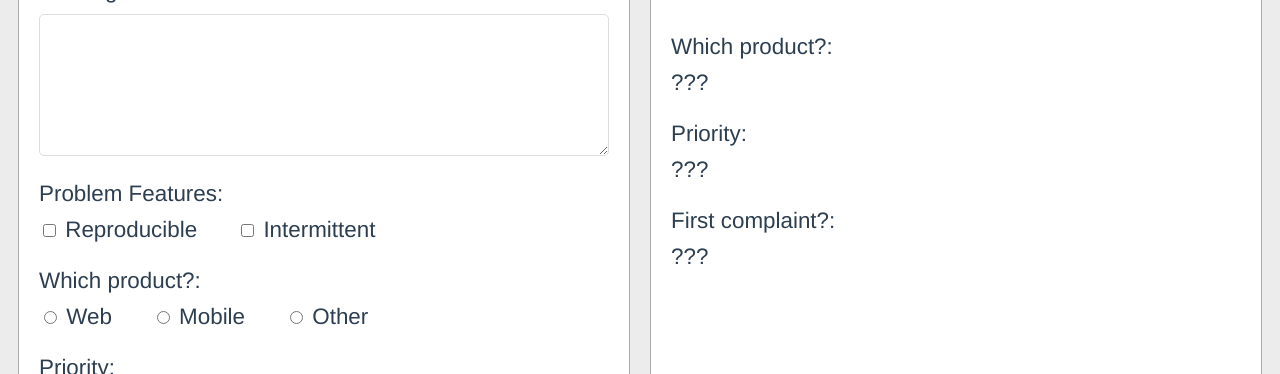
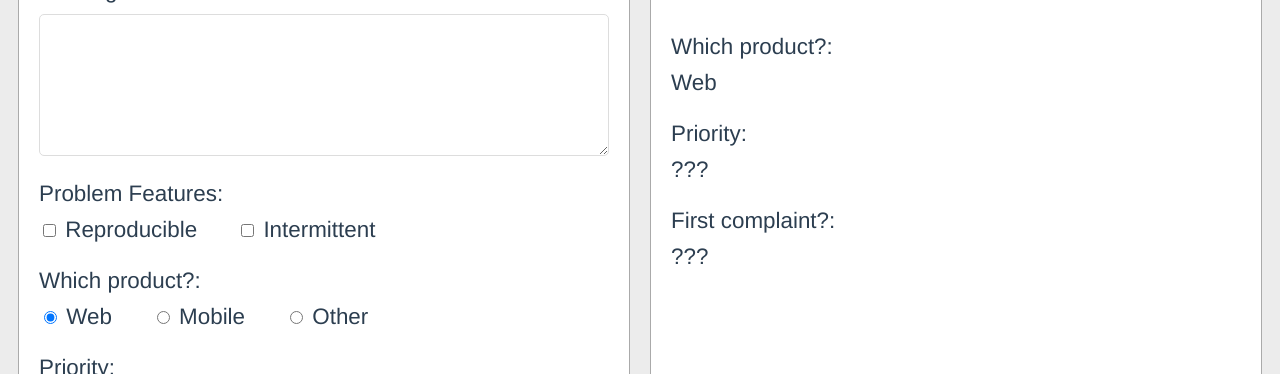
Before and after one commit to ecpieritz/complaint-form, a Vue app: page / in a window 1280 px wide. Shown: the part 486-860 px from the top of the page. Built offline with nearby package versions, Linux system fonts and the light colour scheme.

Commit message:
Treated radio-type inputs

```diff
--- a/src/App.vue
+++ b/src/App.vue
@@ -21,9 +21,9 @@
 					<span><input type="checkbox" value="Intermittent" v-model="features"> Intermittent</span>
 				</Rotulo>
 				<Rotulo nome="Which product?">
-					<span class="mr-4"><input type="radio"> Web</span>
-					<span class="mr-4"><input type="radio"> Mobile</span>
-					<span><input type="radio"> Other</span>
+					<span class="mr-4"><input type="radio" v-model="product" value="Web"> Web</span>
+					<span class="mr-4"><input type="radio" v-model="product" value="Mobile"> Mobile</span>
+					<span><input type="radio" v-model="product" value="Other"> Other</span>
 				</Rotulo>
 				<Rotulo nome="Priority">
 					<select name="" id="">
@@ -58,7 +58,7 @@
 					</span>
 				</Rotulo>
 				<Rotulo nome="Which product?">
-					<span>???</span>
+					<span>{{product}}</span>
 				</Rotulo>
 				<Rotulo nome="Priority">
 					<span>???</span>
@@ -86,7 +86,8 @@ export default {
 				age: 18,
 			},
 			message: '',
-			features: []
+			features: [],
+			product: 'Web'
 		}
 	}
 }
```
